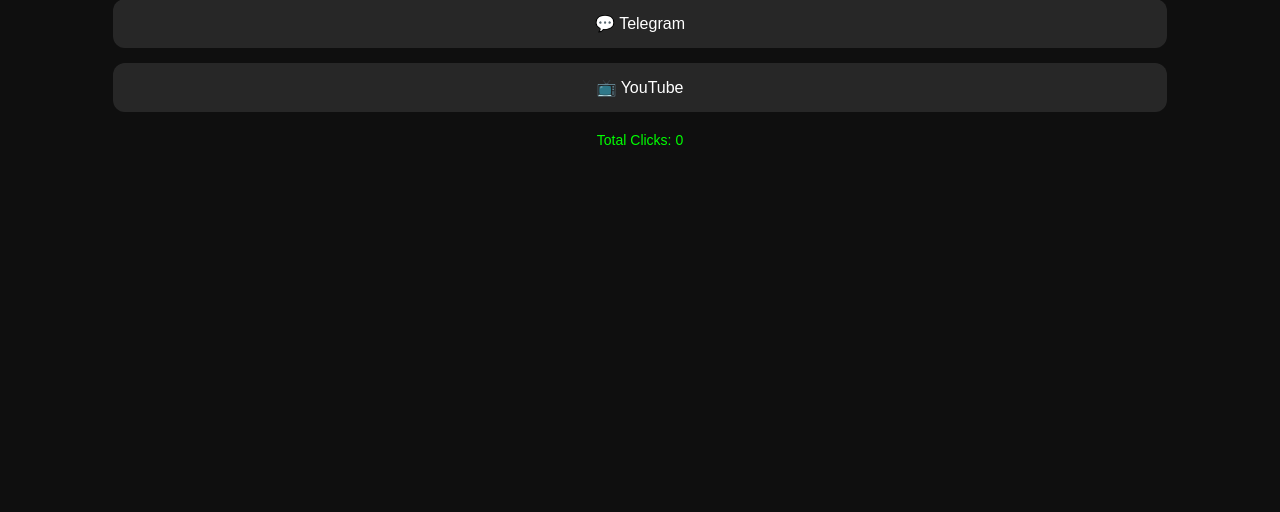
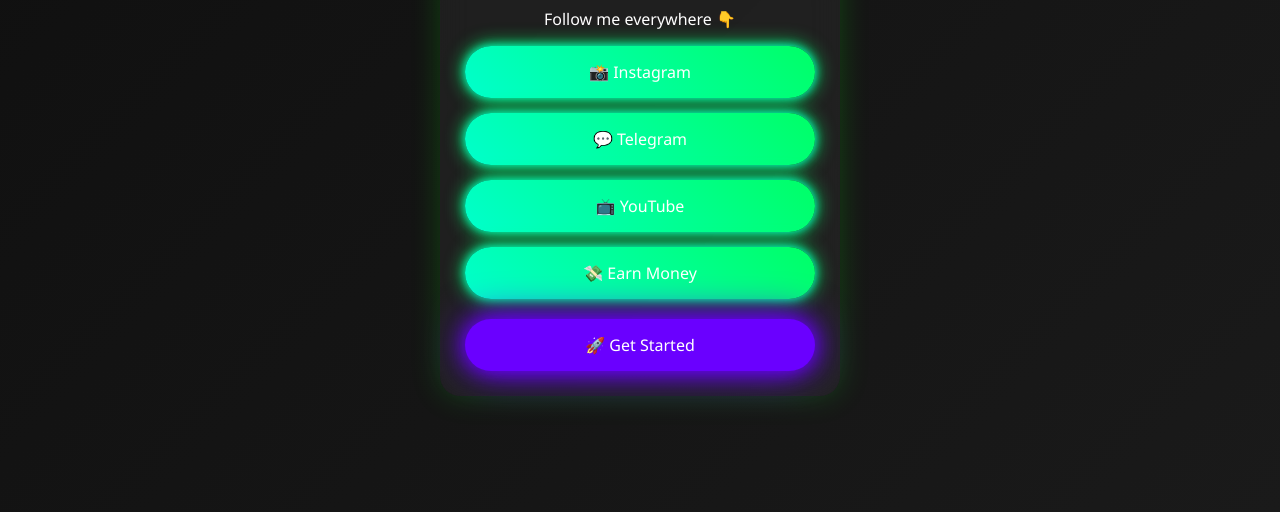
Before and after one commit to Sofior12/My-everything-, a plain HTML site: page index.html in a window 1280 px wide. Shown: the part 288-800 px from the top of the page. Drawn offline with Linux system fonts and the light colour scheme.

Commit message:
Update index.html

```diff
--- a/index.html
+++ b/index.html
@@ -2,88 +2,93 @@
 <html>
 <head>
 <meta charset="UTF-8">
-<title>My Bio</title>
+<title>Sofior Bio</title>
 
 <style>
 body {
   margin: 0;
-  background: #0f0f0f;
-  font-family: sans-serif;
-  text-align: center;
+  height: 100vh;
+  font-family: 'Segoe UI', sans-serif;
+  background: linear-gradient(135deg, #0f0f0f, #1a1a1a);
+  display: flex;
+  justify-content: center;
+  align-items: center;
   color: white;
 }
 
-.profile {
-  margin-top: 50px;
+/* main box */
+.container {
+  width: 90%;
+  max-width: 350px;
+  padding: 25px;
+  border-radius: 20px;
+  background: rgba(255,255,255,0.05);
+  backdrop-filter: blur(15px);
+  text-align: center;
+  box-shadow: 0 0 30px rgba(0,255,0,0.2);
 }
 
+/* profile */
 .profile img {
-  width: 110px;
+  width: 100px;
   border-radius: 50%;
   border: 3px solid lime;
 }
 
+h1 {
+  margin: 10px 0;
+}
+
+/* neon button */
 .link {
   display: block;
-  width: 80%;
-  margin: 15px auto;
+  margin: 15px 0;
   padding: 15px;
+  border-radius: 30px;
   text-decoration: none;
   color: white;
-  border-radius: 12px;
-  background: rgba(255,255,255,0.1);
+  background: linear-gradient(45deg, #00ffcc, #00ff66);
+  box-shadow: 0 0 10px #00ffcc, 0 0 20px #00ff66;
   transition: 0.3s;
 }
 
 .link:hover {
-  background: lime;
-  color: black;
+  transform: scale(1.05);
+  box-shadow: 0 0 20px #00ffcc, 0 0 40px #00ff66;
 }
 
-/* counter */
-.counter {
+/* special button */
+.main-btn {
   margin-top: 20px;
-  font-size: 14px;
-  color: lime;
+  padding: 15px;
+  border-radius: 30px;
+  background: #6a00ff;
+  box-shadow: 0 0 20px #6a00ff, 0 0 40px #6a00ff;
+  display: block;
+  text-decoration: none;
+  color: white;
 }
 </style>
 </head>
 
 <body>
 
+<div class="container">
+
   <div class="profile">
     <img src="https://i.imgur.com/6VBx3io.png">
     <h1>Sofior 😈</h1>
+    <p>Follow me everywhere 👇</p>
   </div>
 
-<a class="link" onclick="countClick()" href="https://instagram.com">📸 Instagram</a>
-<a class="link" onclick="countClick()" href="https://t.me/">💬 Telegram</a>
-<a class="link" onclick="countClick()" href="https://youtube.com">📺 YouTube</a>
+  <a class="link" href="#">📸 Instagram</a>
+  <a class="link" href="#">💬 Telegram</a>
+  <a class="link" href="#">📺 YouTube</a>
+  <a class="link" href="#">💸 Earn Money</a>
 
-<div class="counter">
-  Total Clicks: <span id="clicks">0</span>
+  <a class="main-btn" href="#">🚀 Get Started</a>
+
 </div>
-
-<!-- 🔊 Background Music -->
-<audio id="bgm" loop>
-  <source src="https://www.soundhelix.com/examples/mp3/SoundHelix-Song-1.mp3">
-</audio>
-
-<script>
-// play music after tap
-document.body.addEventListener("click", function(){
-  document.getElementById("bgm").play();
-}, {once:true});
-
-// click counter
-let count = localStorage.getItem("clickCount") || 0;
-document.getElementById("clicks").innerText = count;
-
-function countClick(){
-  count++;
-  localStorage.setItem("clickCount", count);
-}
-</script>
 
 </body>
 </html>
```
Lines whose indentation alone changed are shown as unchanged.
